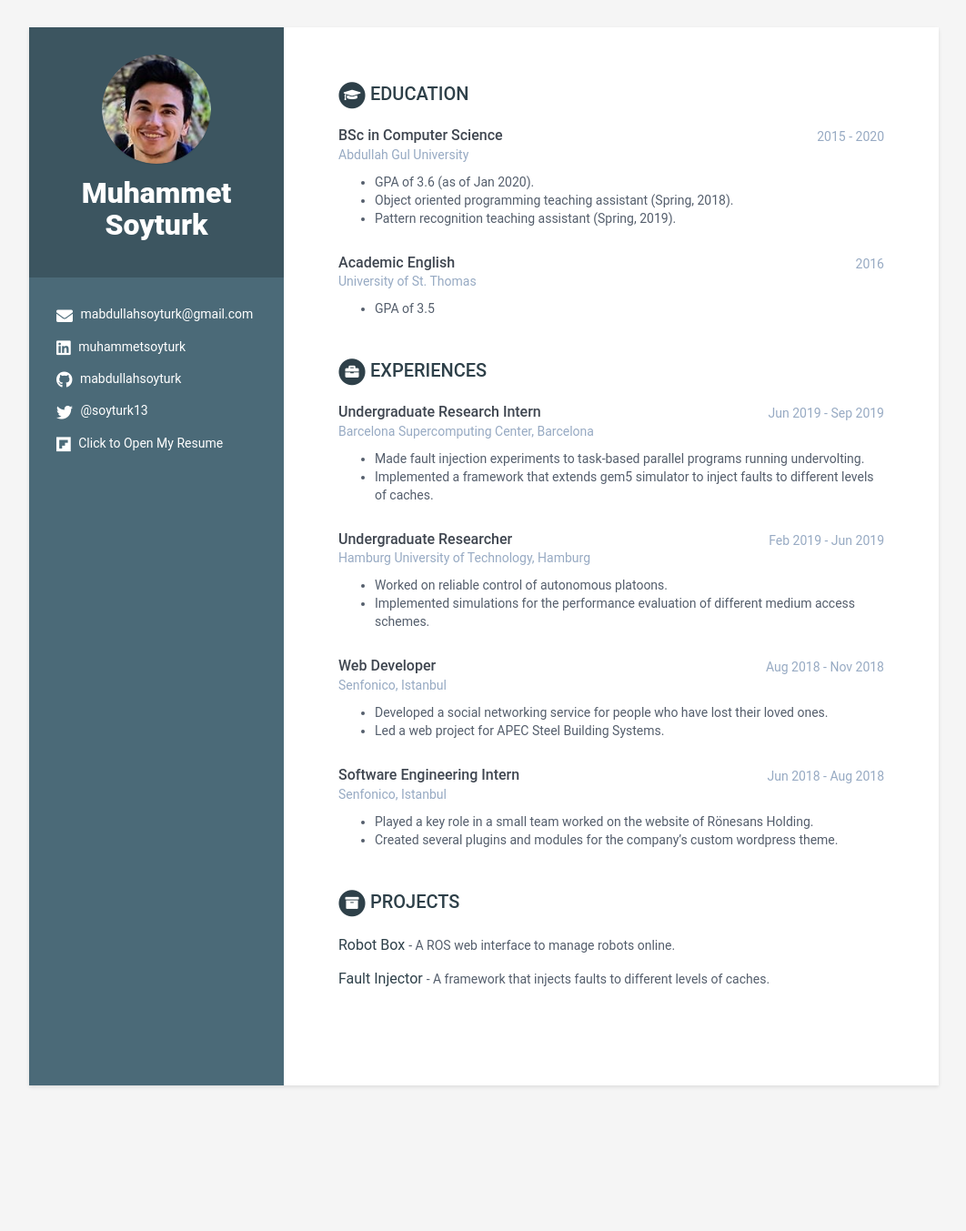
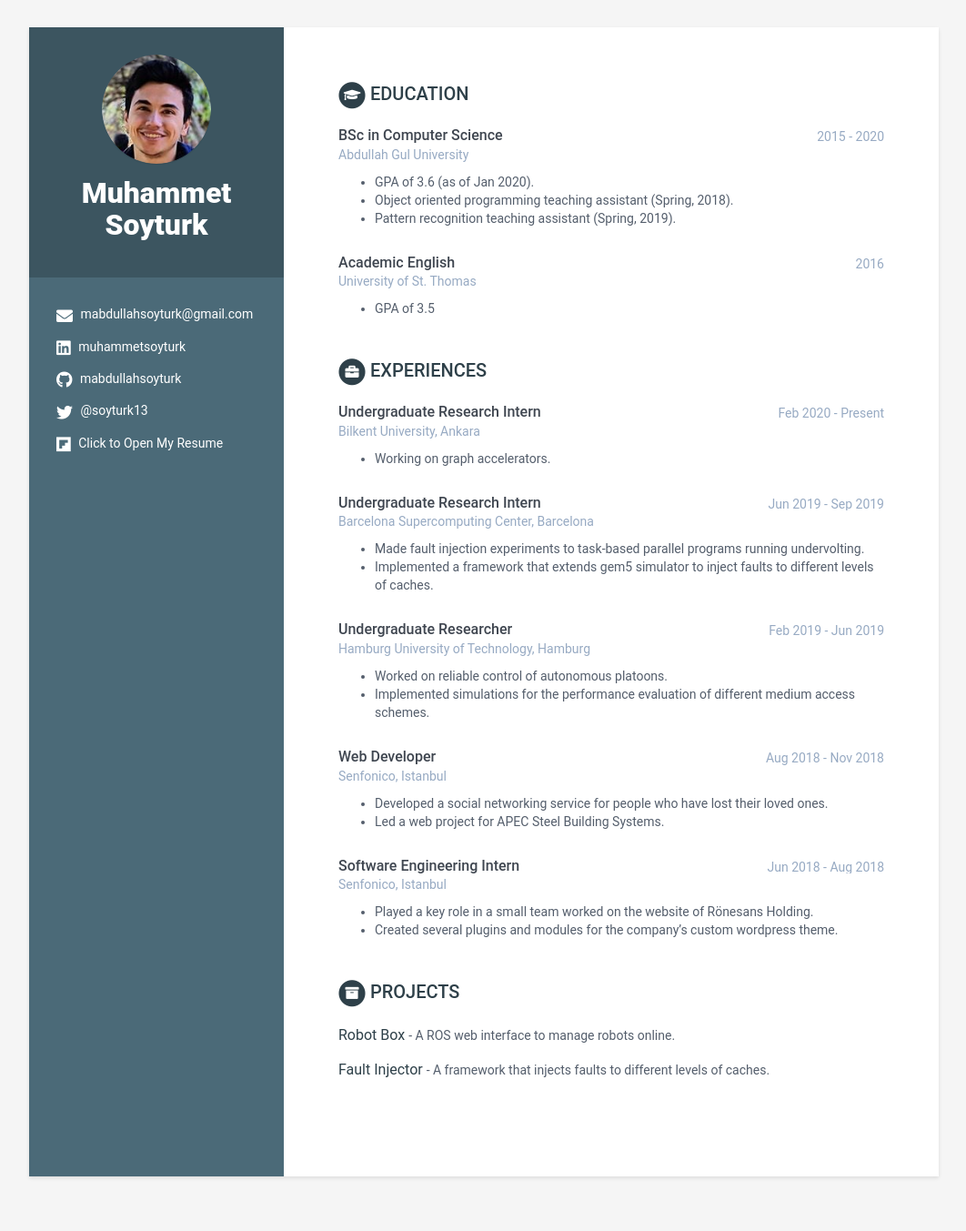
Before and after one commit to mabdullahsoyturk/mabdullahsoyturk.github.io, a Jekyll site: the page built from index.html, in a window 1280 px wide. Shown: the whole page at 91% size, without its empty margins (108-1170 px from the left). Built offline with Jekyll 4.4.1, drawn with Linux system fonts in a browser that asks for light colours; before the commit the page ends 1253 px from its top, so only the background shows below that.

Commit message:
add experience

```diff
--- a/_data/data.yml
+++ b/_data/data.yml
@@ -26,6 +26,11 @@ education:
       details: |
           - GPA of 3.5
 experiences:
+    - role: Undergraduate Research Intern
+      time: Feb 2020 - Present
+      company: Bilkent University, Ankara
+      details: |
+        - Working on graph accelerators.
     - role: Undergraduate Research Intern
       time: Jun 2019 - Sep 2019
       company: Barcelona Supercomputing Center, Barcelona
```
